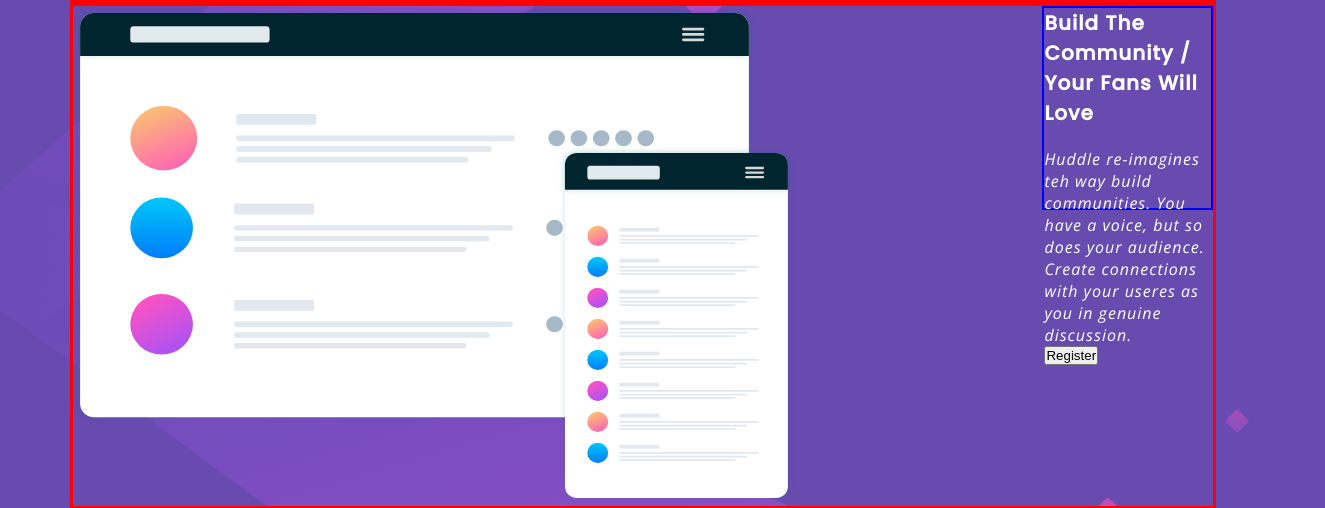
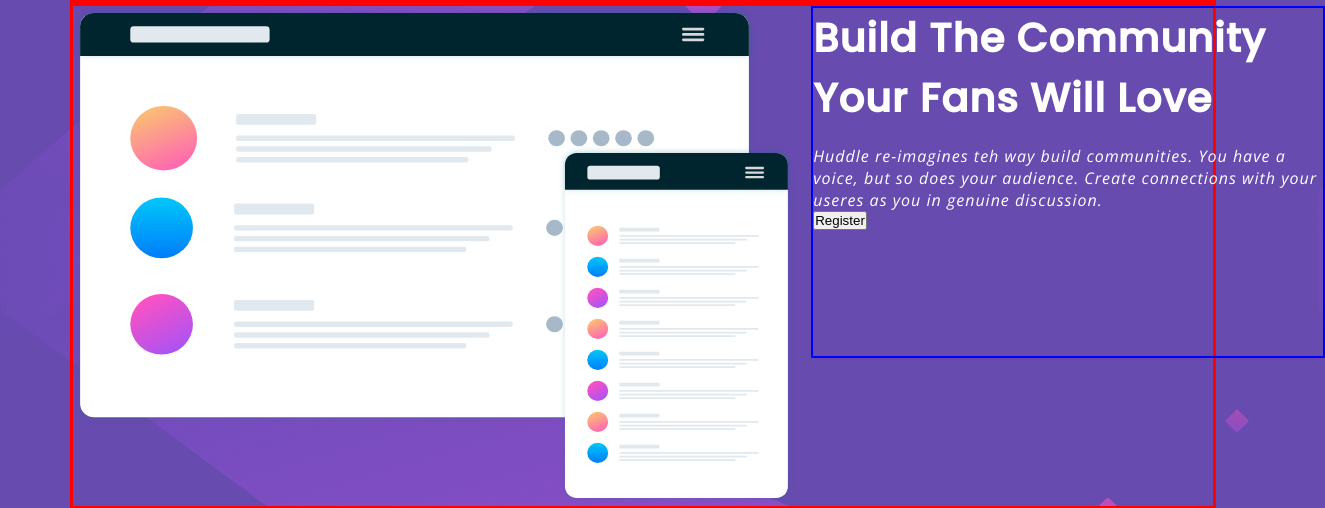
Before and after one commit to SergioFer95/Huddle-Landing-Page, a website built with Parcel: page SRC/index.html in a window 1280 px wide. Shown: the part 185-693 px from the top of the page, 1325 px wide, since content can reach past the window. Built offline with nearby package versions, Linux system fonts and the light colour scheme; a web font is replaced by a local one.

Commit message:
Change text´s style to adapt to design´s style

```diff
--- a/SRC/index.html
+++ b/SRC/index.html
@@ -26,8 +26,12 @@
         </section>
 
         <section id="text">
-            <h2>Build The Community / Your Fans Will Love</h2>
-            <p>Huddle re-imagines teh way build communities. You have a voice, but so does your audience. Create connections with your useres as you in genuine discussion.</p>
+            <div class="heading">
+                <h2>Build The Community Your Fans Will Love</h2>
+            </div>
+            <div class="paragraph">
+                <p>Huddle re-imagines teh way build communities. You have a voice, but so does your audience. Create connections with your useres as you in genuine discussion.</p>
+            </div>
             <button>Register</button>
         </section>
     </main>
--- a/SRC/styles.scss
+++ b/SRC/styles.scss
@@ -33,7 +33,7 @@
 
         #layoutPhoto{
             margin-right: 20px;
-            width:100%;
+            width:63%;
 
             img{
                 width: 721px;
@@ -42,22 +42,32 @@
         }
 
         #text{
-            width: 200px;
-            height: 200px;
+            width: 100%;
+            height: 348px;
             border: 2px solid blue;
+
+            .heading{
+                width: 456px;
+                height: 137px;
 
                 h2{
                     color: white;
                     font-family: Poppins;
-                font-size:20px;
+                    font-size:40px;
                     letter-spacing:1px;
                     margin-bottom:20px;
                 }
+            }
+
+            .paragraph{
+                width: 510px;
 
                 p{
-                color:white;
-                font-family:Open Sans;
+                    color: white;
+                    font-family: Open Sans;
                     letter-spacing: 1px;
+                }
+
             }
         }
     }
```
Also changed, not shown: dist/index.html, 2 other files. Lines whose indentation alone changed are shown as unchanged.
